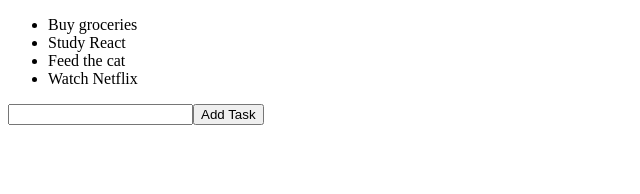
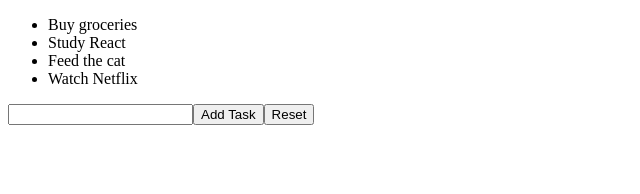
Before and after one commit to amaliacicala/esercizi-react, a React (Create React App) app: page / in a window 1280 px wide. Shown: the top 194 px of the page, without its empty margins (0-640 px from the left). Built offline with nearby package versions, Linux system fonts and the light colour scheme.

Commit message:
feat: add ex. Lists 05

```diff
--- a/src/TodoList.js
+++ b/src/TodoList.js
@@ -10,7 +10,6 @@ export class TodoList extends React.Component {
         ]
     }
 
-
     handleAddTask = (event) => {
         event.preventDefault()
 
@@ -21,6 +20,12 @@ export class TodoList extends React.Component {
 
         this.state.items.push(value)
         event.target.elements.taskInput.value = ''
+    }
+
+    handleReset = (event) => {
+        this.setState({
+            items: []
+        })
     }
 
     render() {
@@ -42,6 +47,13 @@ export class TodoList extends React.Component {
                     <button
                         type="submit"
                     >Add Task</button>
+
+                    <button
+                        type="button"
+                        onClick={this.handleReset}
+                    >
+                        Reset
+                    </button>
                 </form>
             </div>
         )
```
Also changed, not shown: 1 other file (tests, documents, lock files or other folders).
